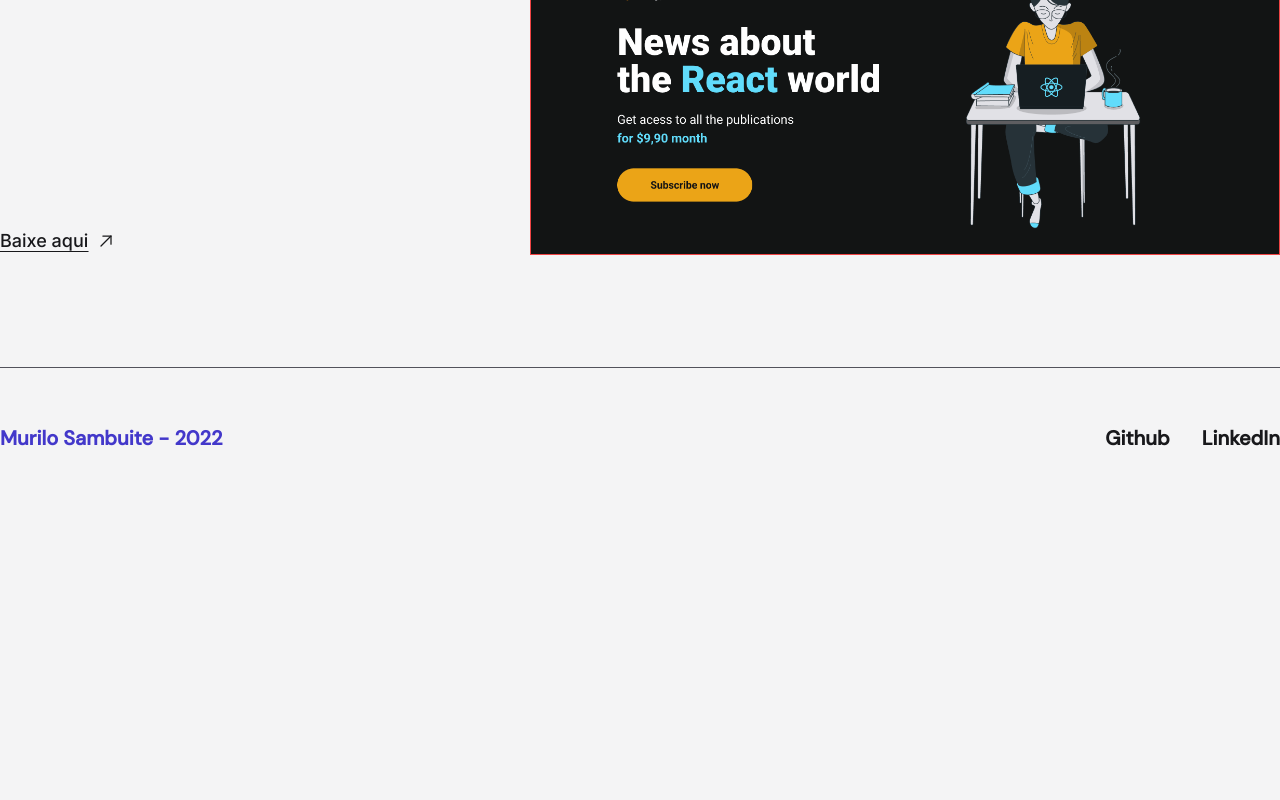
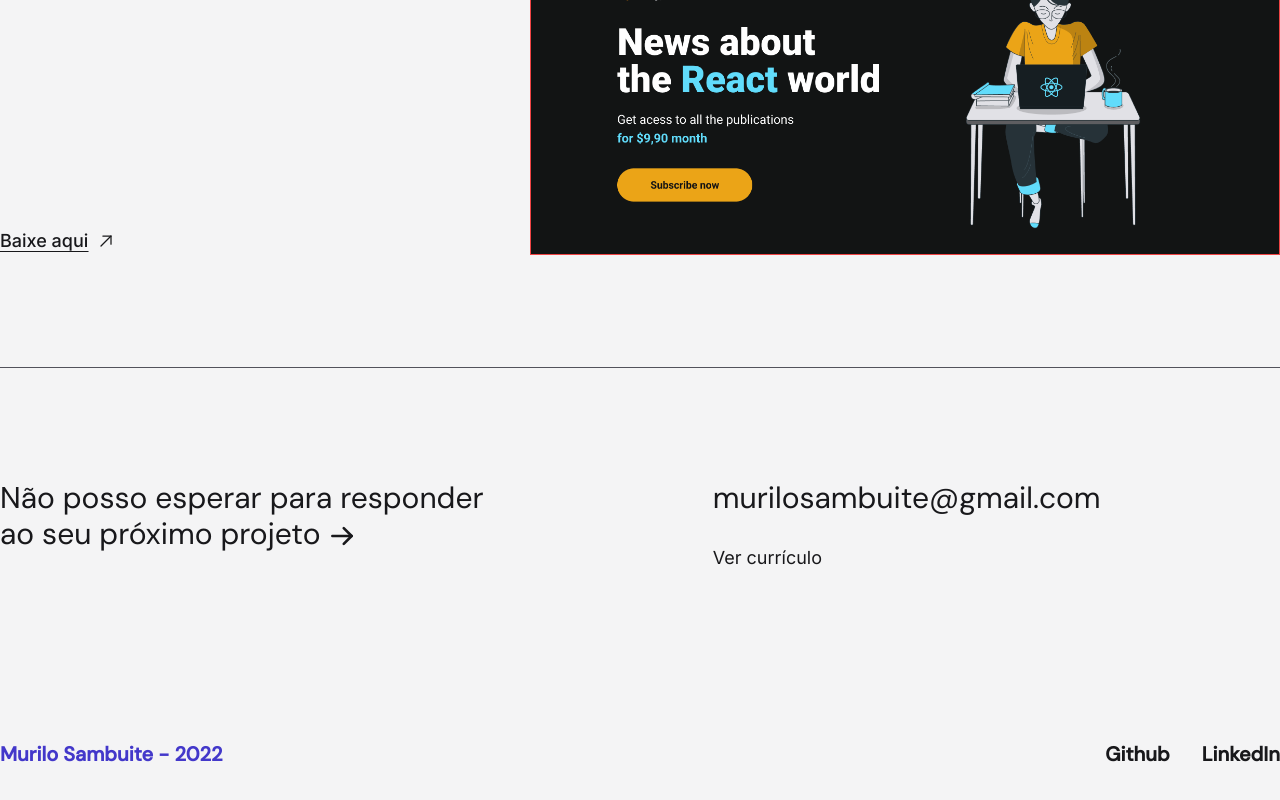
Before and after one commit to sambuite/portfolio, a Next.js app: page / in a window 1280 px wide. Shown: the part 2038-2838 px from the top of the page. Before the commit the page ends 2570 px from the top, so only its background shows below. Built offline with nearby package versions, Linux system fonts and the light colour scheme.

Commit message:
create Contact component

```diff
--- /dev/null
+++ b/src/components/Contact.tsx
@@ -0,0 +1,30 @@
+import { ArrowRight } from 'phosphor-react';
+
+export function Contact() {
+  return (
+    <div className="default-center flex my-28">
+      <div className="flex flex-col items-start w-5/12">
+        <h2 className="font-sans font-normal text-3xl text-zinc-900">
+          Não posso esperar para responder
+        </h2>
+        <h2 className="flex items-center font-sans font-normal text-3xl text-zinc-900">
+          ao seu próximo projeto
+          <ArrowRight className="w-7 h-7 ml-2 mt-1" weight="bold" />
+        </h2>
+      </div>
+      <div className="flex flex-col mx-auto">
+        <h2 className="font-sans font-normal text-3xl text-zinc-900">
+          murilosambuite@gmail.com
+        </h2>
+        <a
+          href="https://drive.google.com/file/d/1an9EGrvi1uYOwy5liMp-ACsJzf5Bjkrn/view"
+          target="_blank"
+          className="font-body font-normal text-lg text-zinc-900 mt-7 hover:underline underline-offset-2"
+          rel="noreferrer"
+        >
+          Ver currículo
+        </a>
+      </div>
+    </div>
+  );
+}
--- a/src/components/Main/index.tsx
+++ b/src/components/Main/index.tsx
@@ -1,3 +1,4 @@
+import { Contact } from '../Contact';
 import { Hero } from './Hero';
 import { Projects } from './Projects';
 
@@ -6,6 +7,7 @@
     <main>
       <Hero />
       <Projects />
+      <Contact />
     </main>
   );
 }
```
